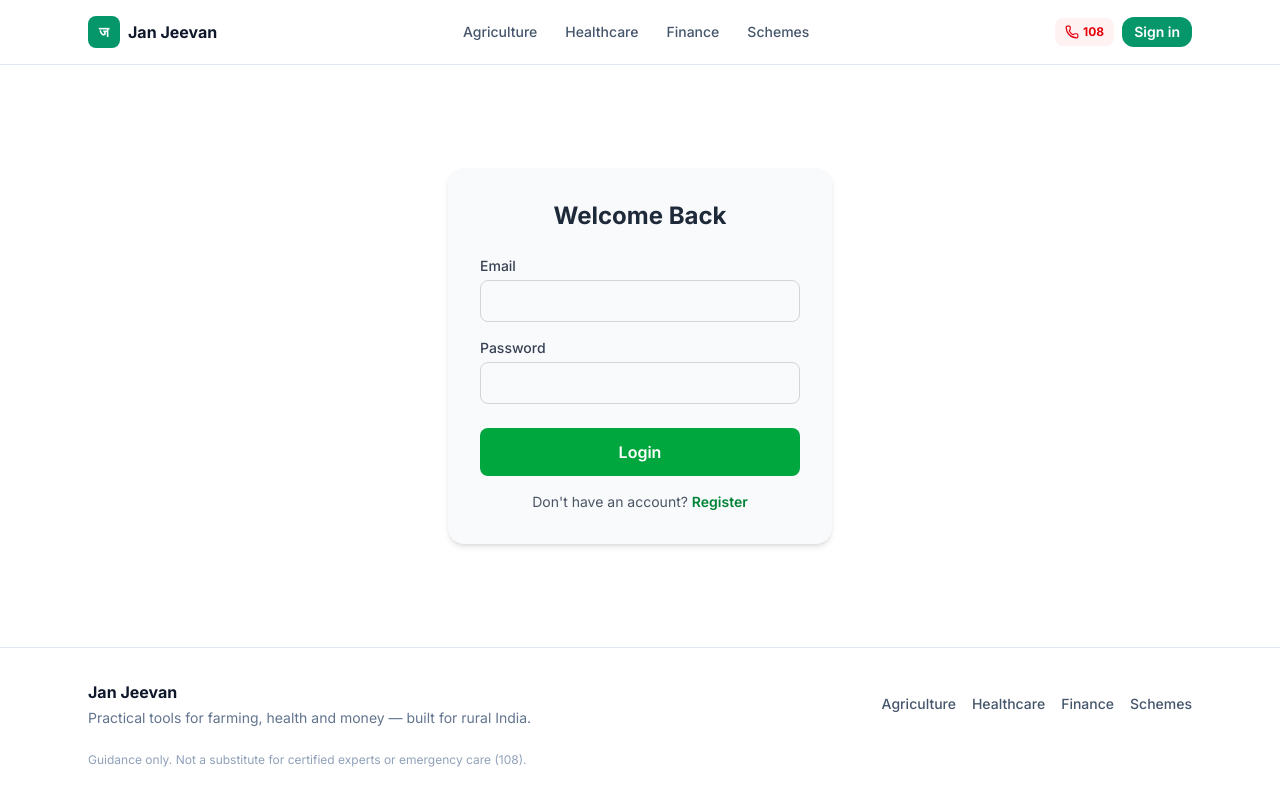
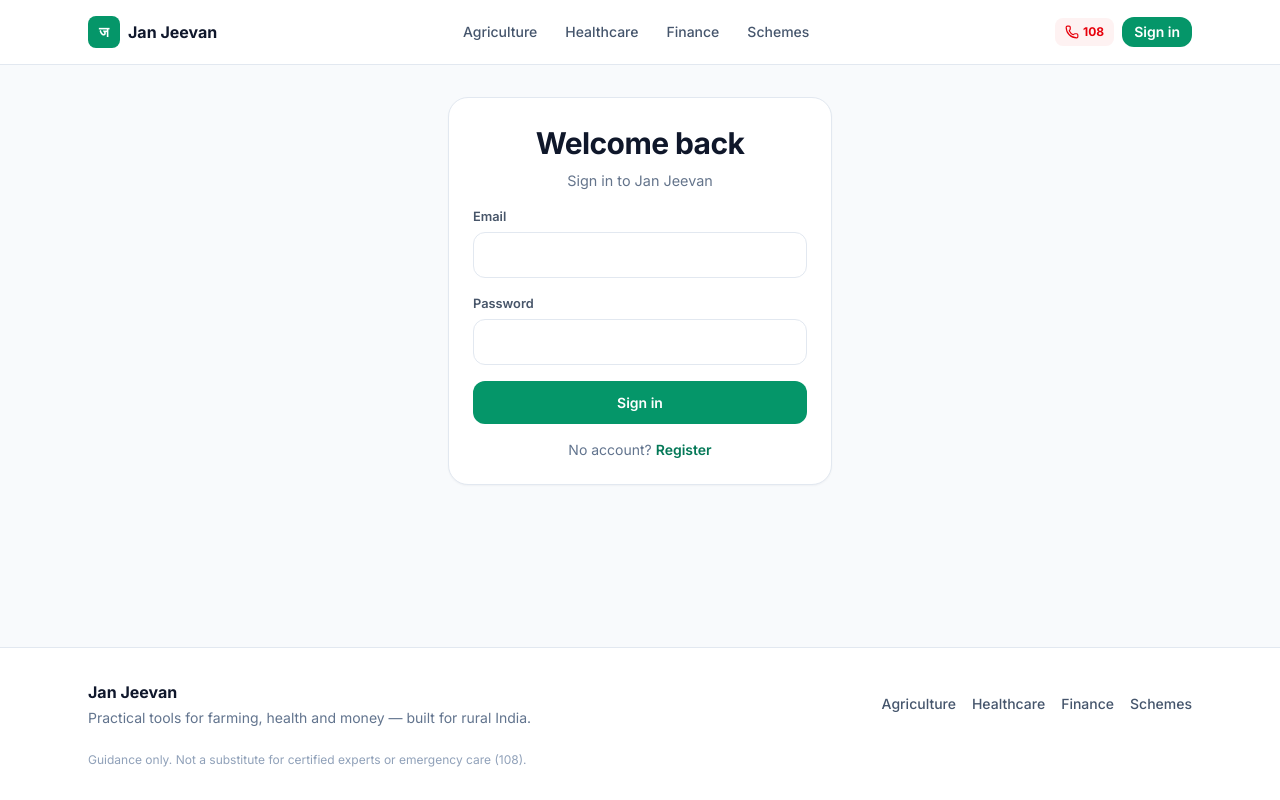
Before and after one commit to shynahiremath/jan-jeevan, a React (Vite) app in the folder client/: page /login in a window 1280 px wide. Built offline with nearby package versions, Linux system fonts and the light colour scheme.

Commit message:
Clean Login, Register, Agriculture home, Mandi prices pages

```diff
--- a/client/src/pages/Login.jsx
+++ b/client/src/pages/Login.jsx
@@ -1,13 +1,11 @@
 import { useState } from "react";
 import { useNavigate, Link } from "react-router-dom";
-import Header from "../components/Header";
-import Footer from "../components/Footer";
+import Layout from "../components/Layout";
 import { useAuth } from "../context/AuthContext";
 
-function Login() {
+export default function Login() {
   const { login } = useAuth();
   const navigate = useNavigate();
-
   const [email, setEmail] = useState("");
   const [password, setPassword] = useState("");
   const [error, setError] = useState("");
@@ -21,67 +19,35 @@ function Login() {
       await login(email, password);
       navigate("/");
     } catch (err) {
-      setError(err.response?.data?.message || "Login failed. Please try again.");
+      setError(err.response?.data?.message || "Login failed. Check email and password.");
     } finally {
       setLoading(false);
     }
   };
 
   return (
-    <div className="min-h-screen bg-white flex flex-col">
-      <Header />
-      <main className="flex-1 flex items-center justify-center px-4 py-16">
-        <form
-          onSubmit={handleSubmit}
-          className="w-full max-w-sm bg-gray-50 p-8 rounded-2xl shadow-md"
-        >
-          <h1 className="text-2xl font-bold text-gray-800 mb-6 text-center">
-            Welcome Back
-          </h1>
-
-          {error && (
-            <p className="bg-red-100 text-red-700 text-sm px-3 py-2 rounded-lg mb-4">
-              {error}
-            </p>
-          )}
-
-          <label className="block text-sm font-medium text-gray-700 mb-1">Email</label>
-          <input
-            type="email"
-            value={email}
-            onChange={(e) => setEmail(e.target.value)}
-            required
-            className="w-full border border-gray-300 rounded-lg px-3 py-2 mb-4"
-          />
-
-          <label className="block text-sm font-medium text-gray-700 mb-1">Password</label>
-          <input
-            type="password"
-            value={password}
-            onChange={(e) => setPassword(e.target.value)}
-            required
-            className="w-full border border-gray-300 rounded-lg px-3 py-2 mb-6"
-          />
-
-          <button
-            type="submit"
-            disabled={loading}
-            className="w-full bg-green-600 text-white py-3 rounded-lg font-semibold hover:bg-green-700 disabled:opacity-50"
-          >
-            {loading ? "Logging in..." : "Login"}
-          </button>
-
-          <p className="text-sm text-gray-600 text-center mt-4">
-            Don't have an account?{" "}
-            <Link to="/register" className="text-green-700 font-semibold">
-              Register
-            </Link>
+    <Layout>
+      <div className="container-app page flex justify-center">
+        <form onSubmit={handleSubmit} className="card w-full max-w-sm space-y-4">
+          <div className="text-center">
+            <h1 className="title text-xl">Welcome back</h1>
+            <p className="subtitle">Sign in to Jan Jeevan</p>
+          </div>
+          {error && <div className="alert alert-danger">{error}</div>}
+          <div>
+            <label className="label">Email</label>
+            <input type="email" className="input" value={email} onChange={(e) => setEmail(e.target.value)} required autoComplete="email" />
+          </div>
+          <div>
+            <label className="label">Password</label>
+            <input type="password" className="input" value={password} onChange={(e) => setPassword(e.target.value)} required autoComplete="current-password" />
+          </div>
+          <button type="submit" disabled={loading} className="btn btn-primary btn-block">{loading ? "Signing in…" : "Sign in"}</button>
+          <p className="text-center text-sm text-slate-500">
+            No account? <Link to="/register" className="font-semibold text-brand-700">Register</Link>
           </p>
         </form>
-      </main>
-      <Footer />
-    </div>
+      </div>
+    </Layout>
   );
 }
-
-export default Login;
--- a/client/src/pages/Register.jsx
+++ b/client/src/pages/Register.jsx
@@ -1,16 +1,12 @@
 import { useState } from "react";
 import { useNavigate, Link } from "react-router-dom";
-import Header from "../components/Header";
-import Footer from "../components/Footer";
+import Layout from "../components/Layout";
 import { useAuth } from "../context/AuthContext";
 
-function Register() {
+export default function Register() {
   const { register } = useAuth();
   const navigate = useNavigate();
-
-  const [name, setName] = useState("");
-  const [email, setEmail] = useState("");
-  const [password, setPassword] = useState("");
+  const [form, setForm] = useState({ name: "", email: "", password: "" });
   const [error, setError] = useState("");
   const [loading, setLoading] = useState(false);
 
@@ -19,80 +15,42 @@ function Register() {
     setError("");
     setLoading(true);
     try {
-      await register(name, email, password);
+      await register(form.name, form.email, form.password);
       navigate("/");
     } catch (err) {
-      setError(err.response?.data?.message || "Registration failed. Please try again.");
+      setError(err.response?.data?.message || "Registration failed. Try again.");
     } finally {
       setLoading(false);
     }
   };
 
   return (
-    <div className="min-h-screen bg-white flex flex-col">
-      <Header />
-      <main className="flex-1 flex items-center justify-center px-4 py-16">
-        <form
-          onSubmit={handleSubmit}
-          className="w-full max-w-sm bg-gray-50 p-8 rounded-2xl shadow-md"
-        >
-          <h1 className="text-2xl font-bold text-gray-800 mb-6 text-center">
-            Create Account
-          </h1>
-
-          {error && (
-            <p className="bg-red-100 text-red-700 text-sm px-3 py-2 rounded-lg mb-4">
-              {error}
-            </p>
-          )}
-
-          <label className="block text-sm font-medium text-gray-700 mb-1">Name</label>
-          <input
-            type="text"
-            value={name}
-            onChange={(e) => setName(e.target.value)}
-            required
-            className="w-full border border-gray-300 rounded-lg px-3 py-2 mb-4"
-          />
-
-          <label className="block text-sm font-medium text-gray-700 mb-1">Email</label>
-          <input
-            type="email"
-            value={email}
-            onChange={(e) => setEmail(e.target.value)}
-            required
-            className="w-full border border-gray-300 rounded-lg px-3 py-2 mb-4"
-          />
-
-          <label className="block text-sm font-medium text-gray-700 mb-1">Password</label>
-          <input
-            type="password"
-            value={password}
-            onChange={(e) => setPassword(e.target.value)}
-            required
-            minLength={6}
-            className="w-full border border-gray-300 rounded-lg px-3 py-2 mb-6"
-          />
-
-          <button
-            type="submit"
-            disabled={loading}
-            className="w-full bg-green-600 text-white py-3 rounded-lg font-semibold hover:bg-green-700 disabled:opacity-50"
-          >
-            {loading ? "Creating account..." : "Register"}
-          </button>
-
-          <p className="text-sm text-gray-600 text-center mt-4">
-            Already have an account?{" "}
-            <Link to="/login" className="text-green-700 font-semibold">
-              Login
-            </Link>
+    <Layout>
+      <div className="container-app page flex justify-center">
+        <form onSubmit={handleSubmit} className="card w-full max-w-sm space-y-4">
+          <div className="text-center">
+            <h1 className="title text-xl">Create account</h1>
+            <p className="subtitle">Join Jan Jeevan</p>
+          </div>
+          {error && <div className="alert alert-danger">{error}</div>}
+          <div>
+            <label className="label">Name</label>
+            <input className="input" value={form.name} onChange={(e) => setForm({ ...form, name: e.target.value })} required />
+          </div>
+          <div>
+            <label className="label">Email</label>
+            <input type="email" className="input" value={form.email} onChange={(e) => setForm({ ...form, email: e.target.value })} required />
+          </div>
+          <div>
+            <label className="label">Password</label>
+            <input type="password" className="input" value={form.password} onChange={(e) => setForm({ ...form, password: e.target.value })} required minLength={6} />
+          </div>
+          <button type="submit" disabled={loading} className="btn btn-primary btn-block">{loading ? "Creating…" : "Register"}</button>
+          <p className="text-center text-sm text-slate-500">
+            Have an account? <Link to="/login" className="font-semibold text-brand-700">Sign in</Link>
           </p>
         </form>
-      </main>
-      <Footer />
-    </div>
+      </div>
+    </Layout>
   );
 }
-
-export default Register;
```
Also changed, not shown: client/src/pages/agriculture/AgricultureHome.jsx (+21 -26 lines).
